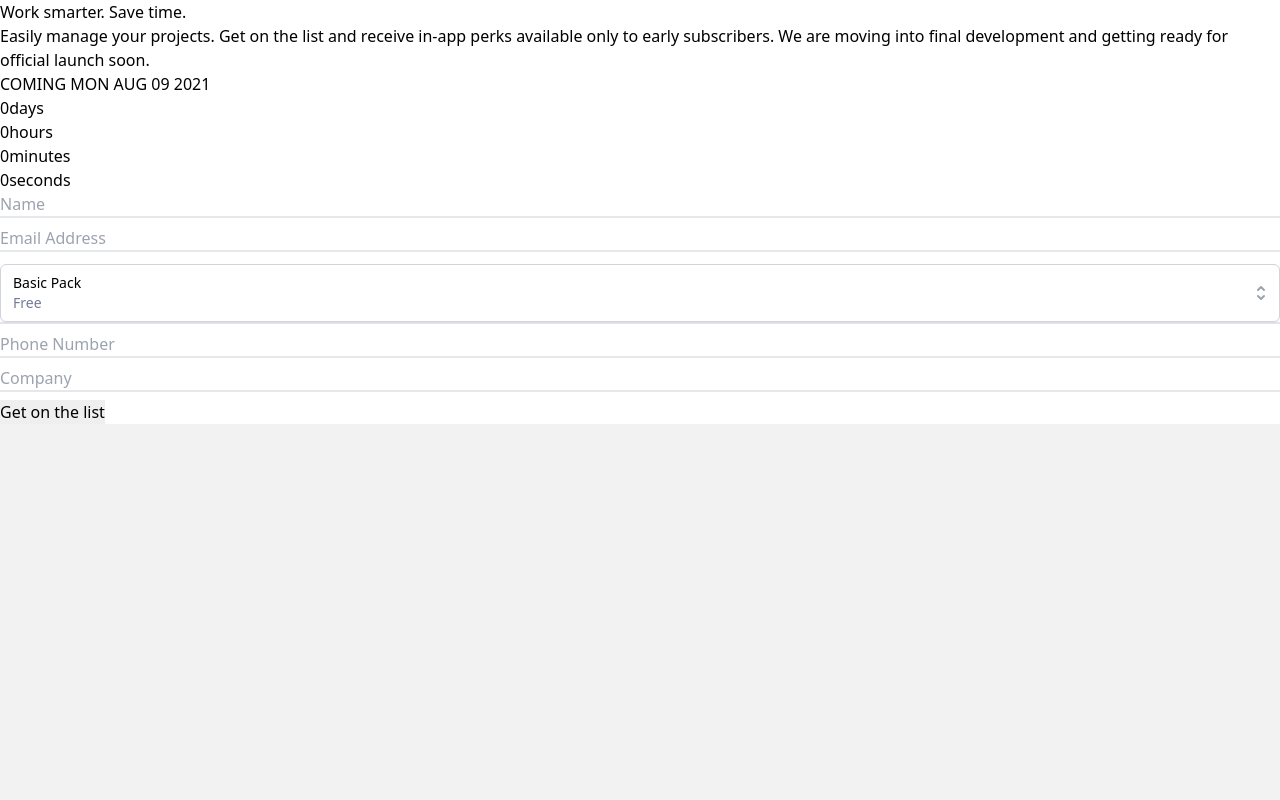
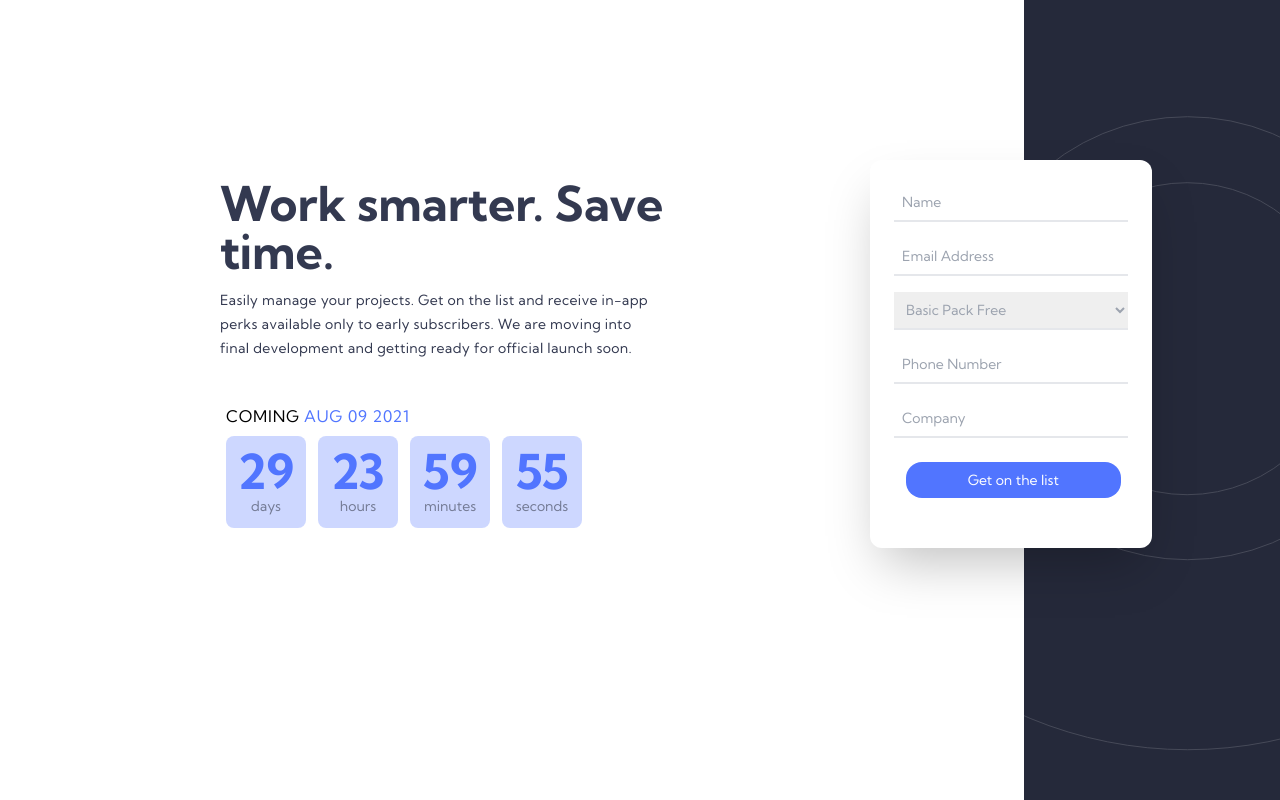
Before and after one commit to ronniekram/officelite, a React (Create React App) app: page / in a window 1280 px wide. Built offline with nearby package versions, Linux system fonts and the light colour scheme.

Commit message:
web signup page mostly lookin good

```diff
--- a/package.json
+++ b/package.json
@@ -6,14 +6,11 @@
     "@testing-library/jest-dom": "^5.11.4",
     "@testing-library/react": "^11.1.0",
     "@testing-library/user-event": "^12.1.10",
-    "moment": "^2.29.1",
-    "moment-timezone": "^0.5.33",
     "postcss": "^8.3.5",
     "react": "^17.0.2",
     "react-countdown": "^2.3.2",
     "react-dom": "^17.0.2",
     "react-hook-form": "^7.10.1",
-    "react-moment": "^1.1.1",
     "react-router-dom": "^5.2.0",
     "react-scripts": "4.0.3",
     "web-vitals": "^1.0.1"
--- a/src/assets/css/style.css
+++ b/src/assets/css/style.css
@@ -1,4 +1,11 @@
 body {
   font-family: 'Kumbh Sans';
-  background-color: #f2f2f2;
+  /* background-color: #f2f2f2; */
 }
+
+#signup {
+  background-image: url(../svgs/sign-up/bg-pattern-side.svg);
+  background-repeat: no-repeat;
+  background-position-x: 48%;
+  background-position-y: 55%;
+}
--- a/src/assets/styles.js
+++ b/src/assets/styles.js
@@ -1,5 +1,5 @@
 const app = {
-  main: 'sm:bg-white bg-gray-50'
+  main: ''
 }
 
 const home = {
@@ -9,26 +9,35 @@ const home = {
   chart: 'absolute w-1/3 top-1/4'
 };
 
+const formPage = {
+  blue: 'w-1/5 h-screen right-0 bg-custom-dark absolute z-0',
+  info: 'p-3',
+  countdown: 'p-3',
+  form: 'w-7/12 bg-white rounded-xl shadow-2xl'
+};
+
 const info = {
-  heading: '',
-  blurb: '',
+  heading: 'font-kuhbm text-5xl text-custom-grey-dk font-bold',
+  blurb: 'font-kuhbm text-custom-grey-dk text-sm py-3 w-10/12 leading-6 tracking-wide',
 };
 
 const signup = {
-  form: '',
-  input: '',
-  select: '',
-  option: '',
-  button: ''
+  form: 'py-3 px-4 flex flex-col justify-center content-center',
+  input: 'p-2 font-kuhbm text-sm w-full',
+  select: 'p-2 font-kuhbm text-sm w-full text-gray-400',
+  option: 'font-kuhbm',
+  button: 'font-kuhbm m-3 py-2 w-11/12 rounded-2xl text-sm text-white bg-custom-blue-dk'
 };
 
 const countdown = {
-
+  time: 'p-1 bg-custom-blue-lt bg-opacity-40 rounded-lg text-custom-blue-dk text-5xl font-bold text-center w-20 py-3 px-2 mx-1.5',
+  span: 'text-sm text-custom-grey font-normal'
 };
 
 export {
   app,
   home,
+  formPage,
   info,
   signup,
   countdown
--- a/src/components/counter/Countdown.js
+++ b/src/components/counter/Countdown.js
@@ -1,7 +1,9 @@
 import React, { useEffect, useState } from 'react';
+import { countdown } from '../../assets/styles';
 
 const Countdown = () => {
   const future = new Date(Date.now() + 2592000000);
+  const futureString = future.toDateString().split(' ').slice(1).join(' ');
 
   const [date, setDate] = useState({
     days: 0,
@@ -10,10 +12,10 @@ const Countdown = () => {
     seconds: 0
   });
 
-  // useEffect(() => {
-  //   setInterval(() => setTime(), 1000)
-  // // eslint-disable-next-line react-hooks/exhaustive-deps
-  // }, []);
+  useEffect(() => {
+    setInterval(() => setTime(), 1000)
+  // eslint-disable-next-line react-hooks/exhaustive-deps
+  }, []);
 
   const setTime = () => {
     if (future) {
@@ -49,24 +51,28 @@ const Countdown = () => {
   };
 
   return (
-    <article>
-      <h1>COMING {future.toDateString().toUpperCase()}</h1>
-      <div>
-        <div>
-          {date.days}
-          <span>days</span>
+    <article className="w-10/12 font-kuhbm">
+      <h1 className="text-base tracking-wider mx-1.5 py-2">COMING
+        <span className="text-custom-blue-dk px-1">
+        {futureString.toUpperCase()}
+        </span>
+      </h1>
+      <div className="flex flex-row w-3/4">
+        <div className={countdown.time}>
+          <div>{date.days}</div>
+          <div className={countdown.span}>days</div>
         </div>
-        <div>
-          {date.hours}
-          <span>hours</span>
+        <div className={countdown.time}>
+          <div>{date.hours}</div>
+          <div className={countdown.span}>hours</div>
         </div>
-        <div>
-          {date.minutes}
-          <span>minutes</span>
+        <div className={countdown.time}>
+          <div>{date.minutes}</div>
+          <div className={countdown.span}>minutes</div>
         </div>
-        <div>
-          {date.seconds}
-          <span>seconds</span>
+        <div className={countdown.time}>
+          <div>{date.seconds}</div>
+          <div className={countdown.span}>seconds</div>
         </div>
       </div>
     </article>
--- a/src/components/signup/Dropdown.js
+++ b/src/components/signup/Drop.js
@@ -1,4 +1,4 @@
-import React, { Fragment } from 'react';
+import React, { Fragment, useState } from 'react';
 import { Listbox, Transition } from '@headlessui/react';
 import { CheckIcon, SelectorIcon } from '@heroicons/react/solid';
 
@@ -6,7 +6,13 @@ function classNames(...classes){
   return classes.filter(Boolean).join(' ');
 };
 
-const Dropdown = ({options, selected, setSelected }) => {
+const Drop = () => {
+  const options = [
+    {type: 'Basic Pack', cost: 'Free'},
+    {type: 'Pro Pack', cost: '$9.99'},
+    {type: 'Ultimate Pack', cost: '$19.99'}];
+
+  const [selected, setSelected] = useState(options[0]);
 
   return (
     <div>
@@ -76,4 +82,4 @@ const Dropdown = ({options, selected, setSelected }) => {
   );
 };
 
-export default Dropdown;
+export default Drop;
--- a/src/components/signup/Info.js
+++ b/src/components/signup/Info.js
@@ -1,11 +1,12 @@
 import React from 'react';
+import { info } from '../../assets/styles';
 
 const Info = () => {
   return (
-    <article>
-      <h1>Work smarter. Save time.</h1>
+    <article className="w-10/12">
+      <h1 className={info.heading}>Work smarter. Save time.</h1>
 
-      <section>
+      <section className={info.blurb}>
         <p>Easily manage your projects. Get on the list and receive in-app perks available only to
         early subscribers. We are moving into final development and getting ready for official launch soon.</p>
       </section>
--- a/src/components/signup/UserForm.js
+++ b/src/components/signup/UserForm.js
@@ -1,15 +1,8 @@
-import React, { useState } from 'react';
+import React from 'react';
 import { useForm } from 'react-hook-form';
-import Dropdown from './Dropdown';
 import { signup } from '../../assets/styles';
 
-const options = [
-  {type: 'Basic Pack', cost: 'Free'},
-  {type: 'Pro Pack', cost: '$9.99'},
-  {type: 'Ultimate Pack', cost: '$19.99'}];
-
 const UserForm = () => {
-  const [selected, setSelected] = useState(options[0]);
   const { register, handleSubmit, setError, formState: { errors } } = useForm();
 
   const onSubmit = data => console.log(data);
@@ -28,65 +21,70 @@ const UserForm = () => {
 
 
   return (
-    <section>
+    <section className={signup.form}>
       <form
         onSubmit={handleSubmit(onSubmit)}
-        className={signup.form}
+        className="p-2"
       >
-        <div>
+        <div className="py-1">
           <input
             type="text"
             placeholder="Name"
             {...register("name", {required: true})}
             className={signup.input}
           />
+          <hr className="border-t-2 p-1" />
         </div>
 
-        <hr className="border-t-2 p-1" />
 
-        <div>
+        <div className="py-1">
           <input
             type="email"
             placeholder="Email Address"
             {...register("email", {required: true})}
             className={signup.input}
           />
+          <hr className="border-t-2 p-1" />
         </div>
 
-        <hr className="border-t-2 p-1" />
-
-        <div>
-          <Dropdown selected={selected} setSelected={setSelected} options={options} />
+        <div className="py-1">
+          <select
+              {...register("Basic Pack  Free", { required: true })}
+              className={signup.select}
+            >
+              <option value="basic">Basic Pack Free</option>
+              <option value="pro">Pro Pack $9.99</option>
+              <option value="ultimate">Ultimate Pack $19.99</option>
+            </select>
+            <hr className="border-t-2 p-1" />
         </div>
 
-        <hr className="border-t-2 p-1" />
-
-        <div>
+        <div className="py-1">
           <input
             type="tel"
             placeholder="Phone Number"
             {...register("Phone", {required: true})}
             className={signup.input}
           />
+
+          <hr className="border-t-2 p-1" />
         </div>
 
-        <hr className="border-t-2 p-1" />
-
-        <div>
+        <div className="py-1">
           <input
             type="text"
             placeholder="Company"
             {...register("company", {required: true})}
             className={signup.input}
           />
+
+          <hr className="border-t-2 p-1" />
         </div>
-
-        <hr className="border-t-2 p-1" />
 
         <input
           type="submit"
           value="Get on the list"
-          className={signup.buttton}
+          className={signup.button}
          />
     </form>
   </section>
--- a/src/components/signup/index.js
+++ b/src/components/signup/index.js
@@ -3,17 +3,23 @@ import UserForm from './UserForm';
 import Info from './Info';
 import Countdown from '../counter/Countdown';
 import image from '../../assets/svgs/sign-up/bg-pattern-side.svg';
+import { formPage } from '../../assets/styles';
 
 const SignUp = () => {
   return (
-    <div id="signup">
-      <div>
-        <div> <Info /> </div>
-        <div> <Countdown /> </div>
+    <>
+    <div className={formPage.blue} id="signup"></div>
+
+    <div className="fixed flex flex-row w-3/4 z-10 top-40 right-32">
+      <div className="flex flex-col px-2 m-2">
+        <div className={formPage.info}> <Info /> </div>
+        <div className={formPage.countdown}> <Countdown /> </div>
       </div>
 
-      <div> <UserForm /> </div>
+      <div className={formPage.form}> <UserForm /> </div>
+
     </div>
+    </>
   )
 };
 
```
Also changed, not shown: 1 other file (tests, documents, lock files or other folders).
